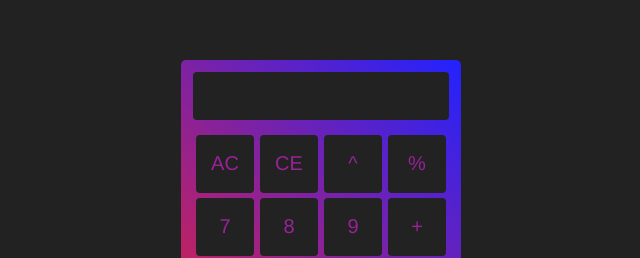
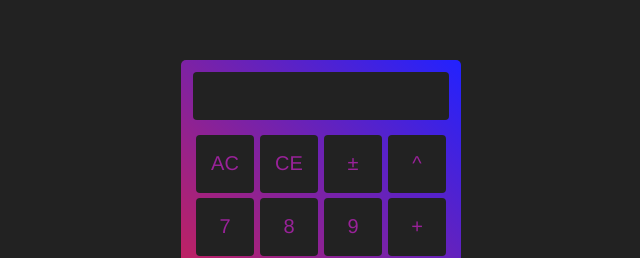
Before and after one commit to stanleydesu/javascriptCalculator, a plain HTML site: page index.html in a window 1280 px wide. Shown: the part 140-398 px from the top of the page, 319-959 px from the left. Drawn offline with Linux system fonts and the light colour scheme.

Commit message:
removed modulo button, added additive inverse button

```diff
--- a/index.html
+++ b/index.html
@@ -7,13 +7,12 @@
 <body>
 	<div id="calculator">
 		<div id="screen">
-
 		</div>
 		<div id="buttons">
 			<div class="button" data-id="AC">AC</div>
 			<div class="button" data-id="CE">CE</div>
+			<div class="button" data-id="±">±</div>
 			<div class="button" data-id="^">^</div>
-			<div class="button" data-id="%">%</div>
 			<div class="button" data-id="7">7</div>
 			<div class="button" data-id="8">8</div>
 			<div class="button" data-id="9">9</div>
```
